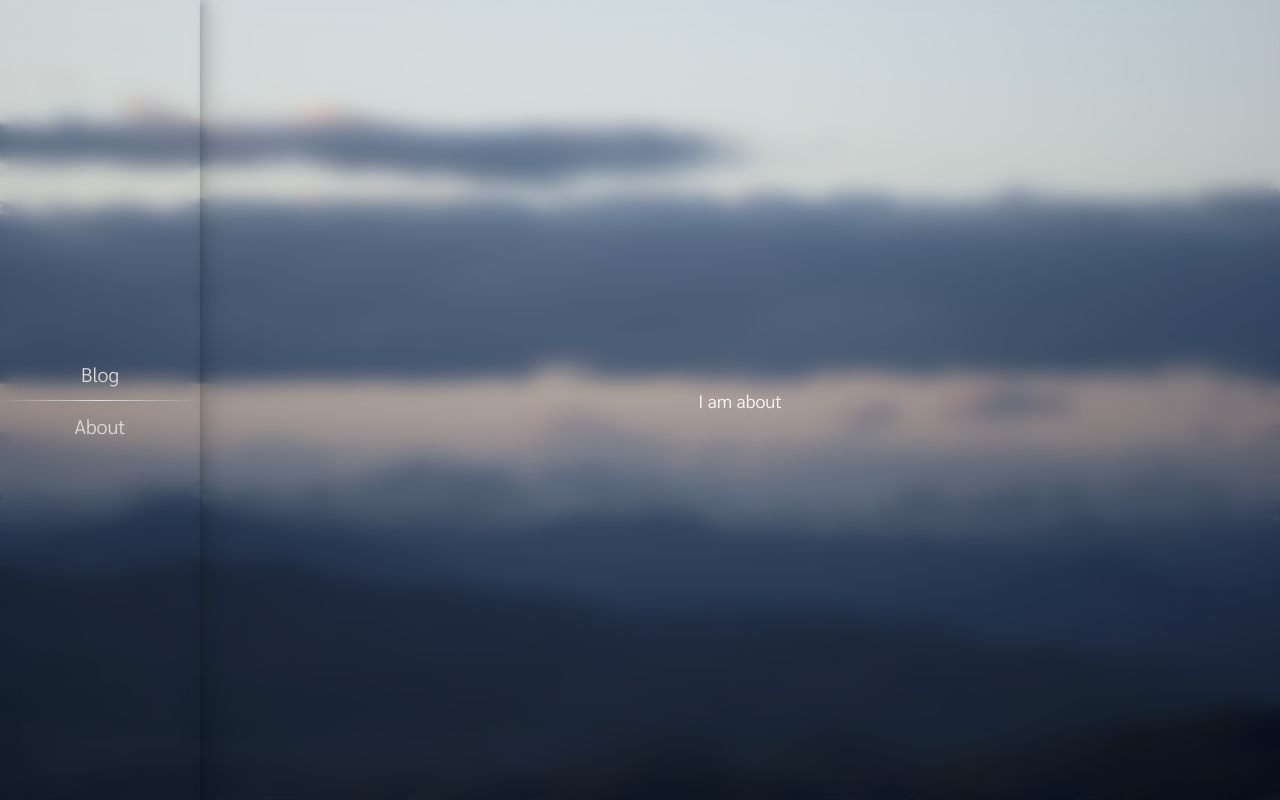
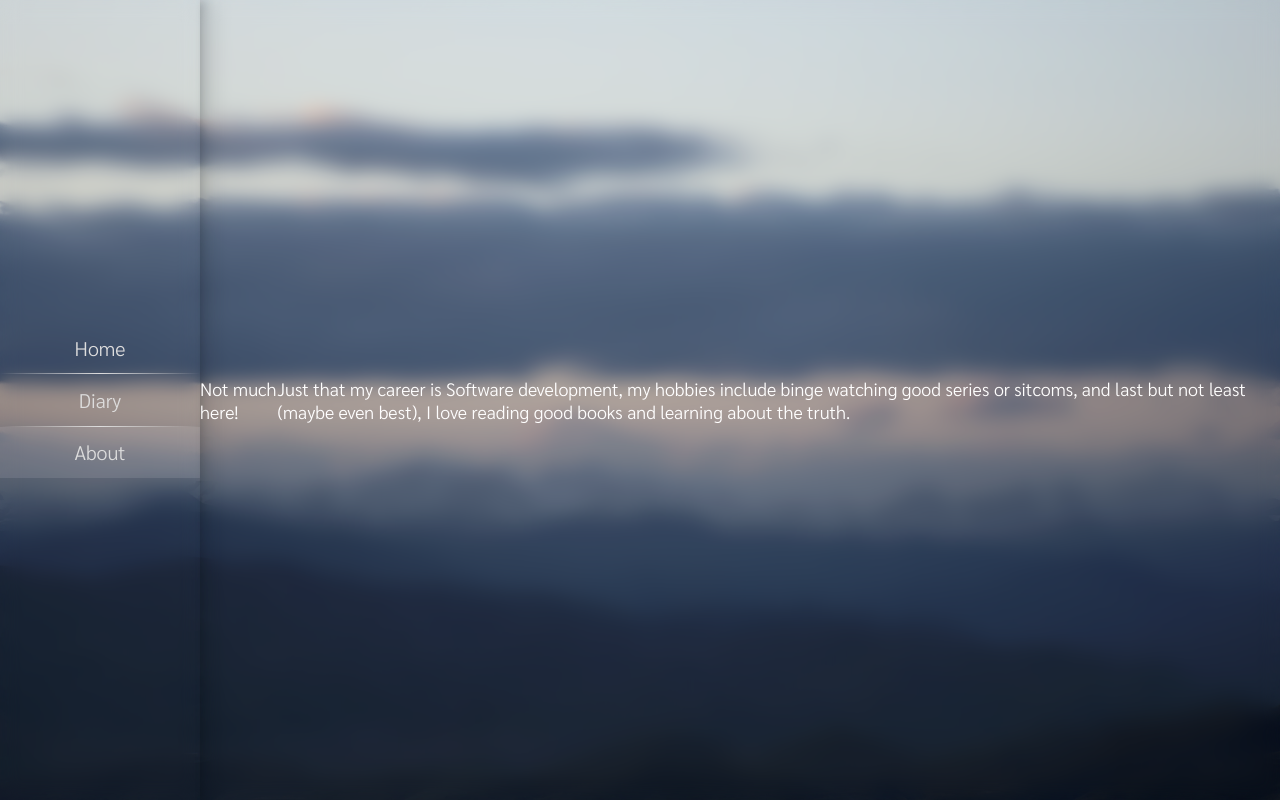
Before and after one commit to m47h4r/m47h4r.github.io, a React (Create React App) app: page /about in a window 1280 px wide. Built offline with nearby package versions, Linux system fonts and the light colour scheme.

Commit message:
add home and make some changes

```diff
--- a/src/App.js
+++ b/src/App.js
@@ -4,8 +4,9 @@ import { ImageBackground } from "./components/layout/image-background";
 import { FlexMainContainer } from "./components/layout/flex-main-container";
 import { NavigationSidebar } from "./components/navigation-sidebar";
 import { BrowserRouter as Router, Switch, Route } from "react-router-dom";
-import { Blog } from "./page/blog";
+import { Diary } from "./page/diary";
 import { About } from "./page/about";
+import { Home } from "./page/home";
 
 function App() {
   // useEffect(() => {
@@ -23,10 +24,13 @@ function App() {
           <GlassContainer style={{ flexGrow: "1" }}>
             <Switch>
               <Route path="/blog">
-                <Blog />
+                <Diary />
               </Route>
               <Route path="/about">
                 <About />
+              </Route>
+              <Route path="/">
+                <Home />
               </Route>
             </Switch>
           </GlassContainer>
--- a/src/components/element/link.css
+++ b/src/components/element/link.css
@@ -6,5 +6,9 @@
   transition: all 0.3s linear;
 }
 .link:hover {
-  background-color: rgba(255, 255, 255, 0.171);
+  background-color: rgba(255, 255, 255, 0.2);
 }
+
+.link--active {
+  background-color: rgba(255, 255, 255, 0.1);
+}
--- a/src/components/element/link.js
+++ b/src/components/element/link.js
@@ -1,9 +1,12 @@
 import "./link.css";
 import { Link as RouterLink } from "react-router-dom";
 
-function Link({ text, ...rest }) {
+function Link({ text, isActive, ...rest }) {
+  let className = null;
+  className = isActive ? "link link--active" : "link";
+
   return (
-    <RouterLink className="link" {...rest}>
+    <RouterLink className={className} {...rest}>
       {text}
     </RouterLink>
   );
--- a/src/components/navigation-sidebar.js
+++ b/src/components/navigation-sidebar.js
@@ -1,13 +1,18 @@
 import "./navigation-sidebar.css";
 import { Link } from "./element/link";
 import { FadedDividerLine } from "./element/faded-divider-line";
+import { useLocation } from "react-router-dom";
 
 function NavigationSidebar() {
+  const { pathname: currentPath } = useLocation();
+
   return (
     <div className="navigation-sidebar">
-      <Link to="/blog" text="Blog" />
+      <Link to="/" text="Home" isActive={currentPath === "/"} />
       <FadedDividerLine />
-      <Link to="/about" text="About" />
+      <Link to="/blog" text="Diary" isActive={currentPath === "/blog"} />
+      <FadedDividerLine />
+      <Link to="/about" text="About" isActive={currentPath === "/about"} />
     </div>
   );
 }
--- a/src/page/about.js
+++ b/src/page/about.js
@@ -1,4 +1,13 @@
 function About() {
-  return <p>I am about</p>;
+  return (
+    <>
+      <p>Not much here!</p>
+      <p>
+        Just that my career is Software development, my hobbies include binge
+        watching good series or sitcoms, and last but not least (maybe even
+        best), I love reading good books and learning about the truth.
+      </p>
+    </>
+  );
 }
 export { About };
--- a/src/page/blog.js
+++ /dev/null
@@ -1,4 +0,0 @@
-function Blog() {
-  return <p>I am blog</p>;
-}
-export { Blog };
--- /dev/null
+++ b/src/page/diary.js
@@ -0,0 +1,9 @@
+function Diary() {
+  return (
+    <p>
+      I am Diary, I will contain articles that Maz wrote and want everyone to
+      see.
+    </p>
+  );
+}
+export { Diary };
--- /dev/null
+++ b/src/page/home.js
@@ -0,0 +1,4 @@
+function Home() {
+  return <p>I am Home, I will randomly show one of Maz' favorite quotes.</p>;
+}
+export { Home };
```
